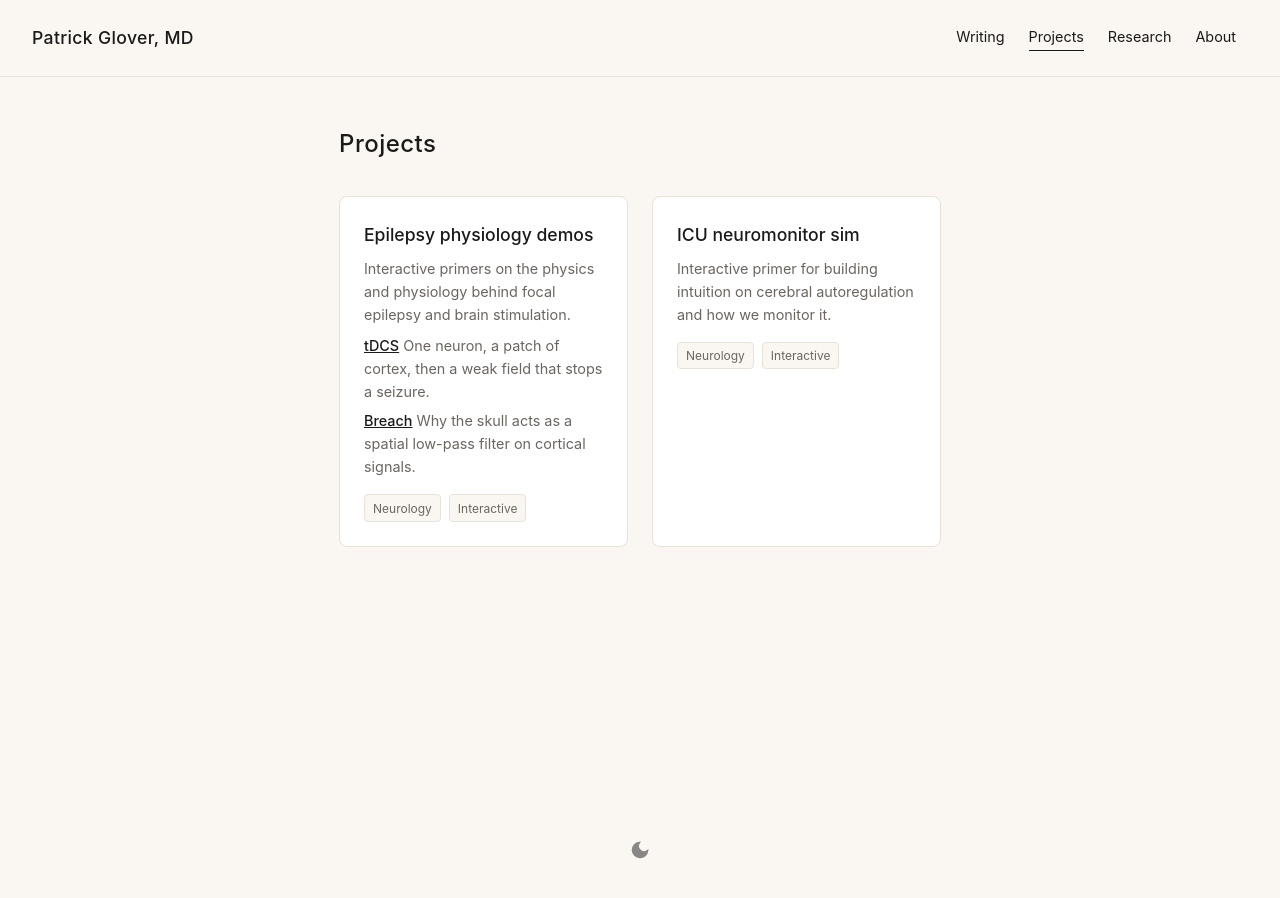
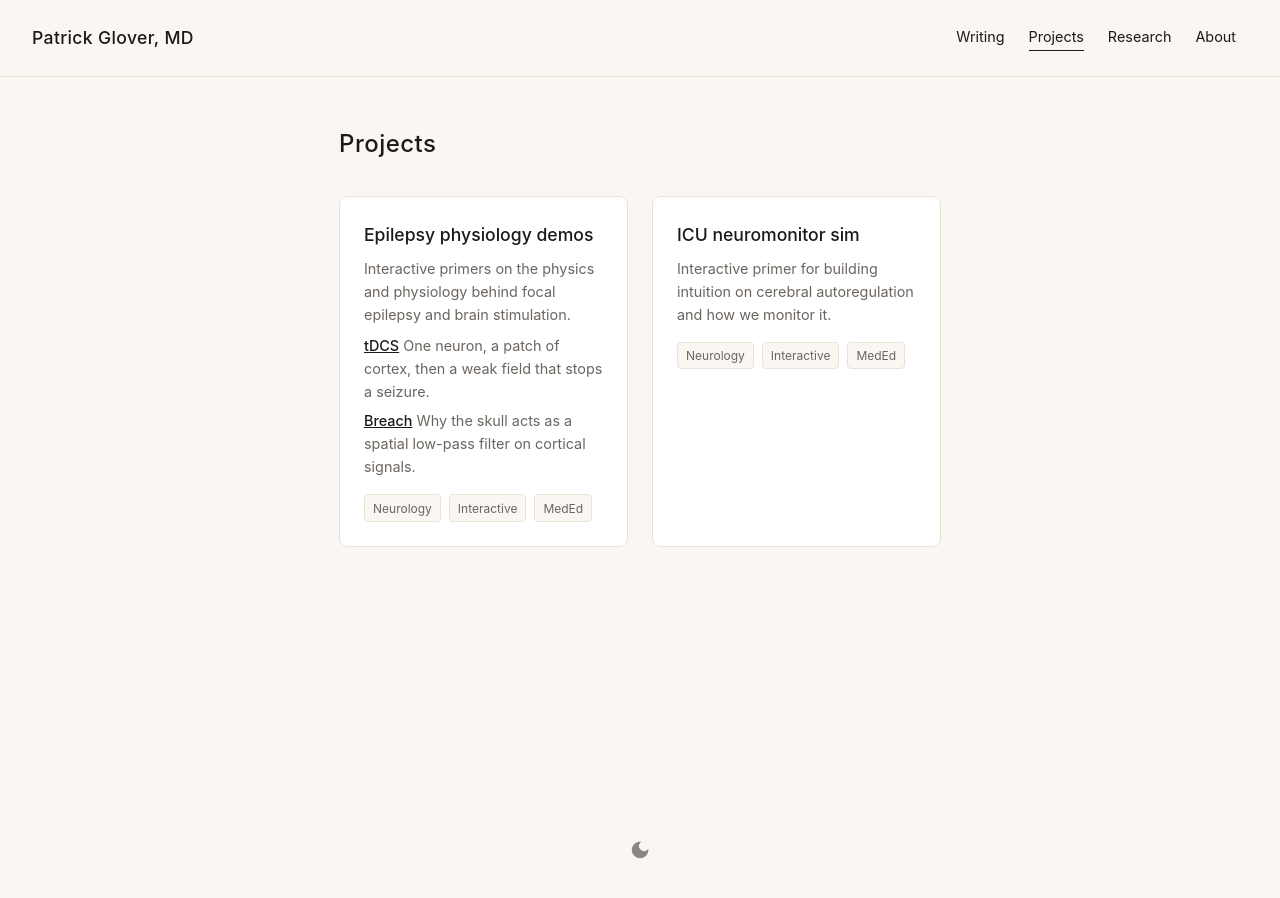
Before and after one commit to patrick-glover/patrick-glover.github.io, a Jekyll site: the page built from projects.md, in a window 1280 px wide. Built offline with Jekyll 4.4.1, drawn with Linux system fonts in a browser that asks for light colours.

Commit message:
projects: tag epilepsy and neuromonitor as MedEd
Co-Authored-By: Claude Opus 5.5 <noreply@anthropic.com>
Claude-Session: https://claude.ai/code/session_01BXcHYnHJkHvxED7skf6qoq

```diff
--- a/_data/projects.yml
+++ b/_data/projects.yml
@@ -9,8 +9,8 @@
     - name: "Breach"
       url: "/epilepsy/breach/"
       blurb: "Why the skull acts as a spatial low-pass filter on cortical signals."
-  tags: ["Neurology", "Interactive"]
+  tags: ["Neurology", "Interactive", "MedEd"]
 - name: "ICU neuromonitor sim"
   url: "/neuromonitor/"
   description: "Interactive primer for building intuition on cerebral autoregulation and how we monitor it."
-  tags: ["Neurology", "Interactive"]
+  tags: ["Neurology", "Interactive", "MedEd"]
```
